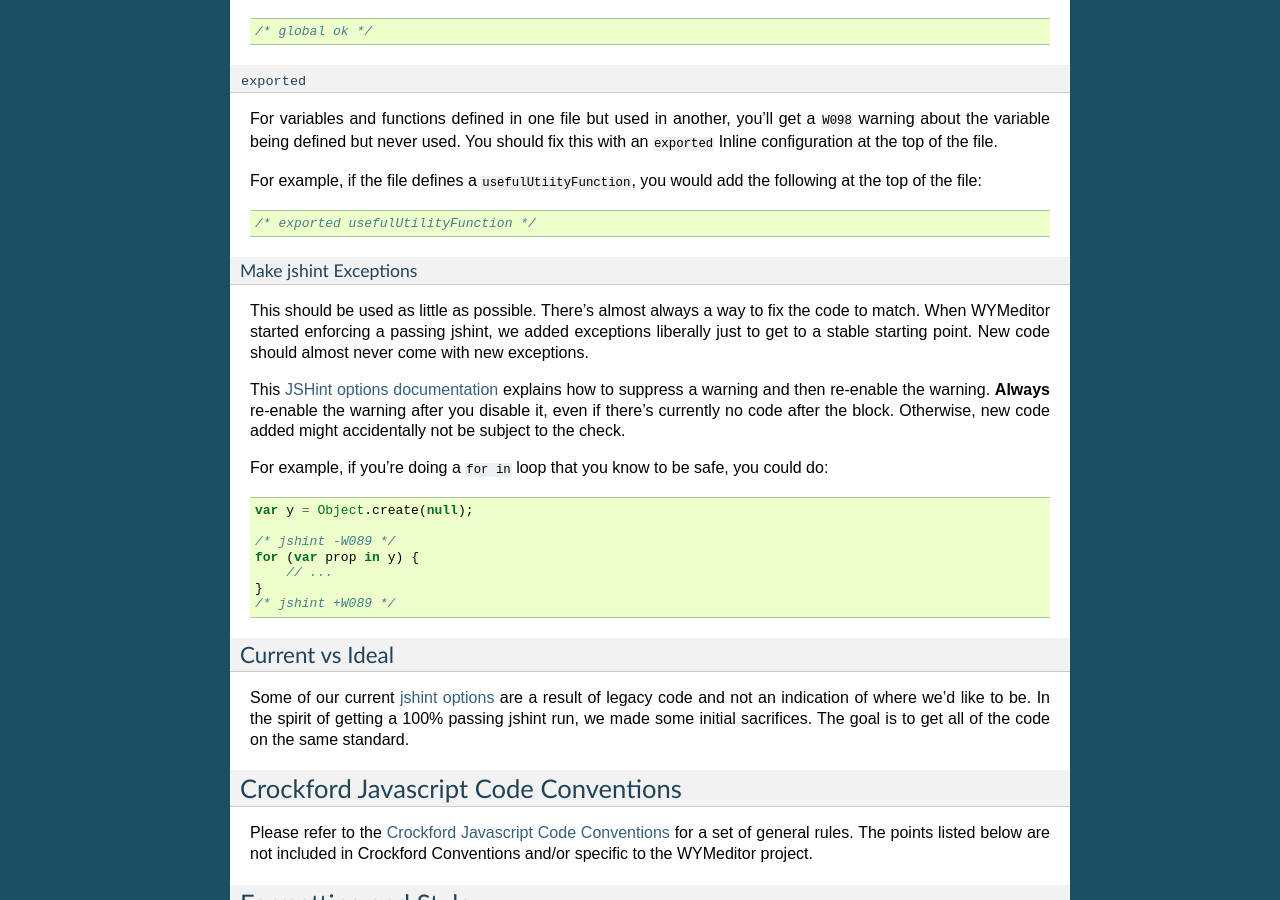
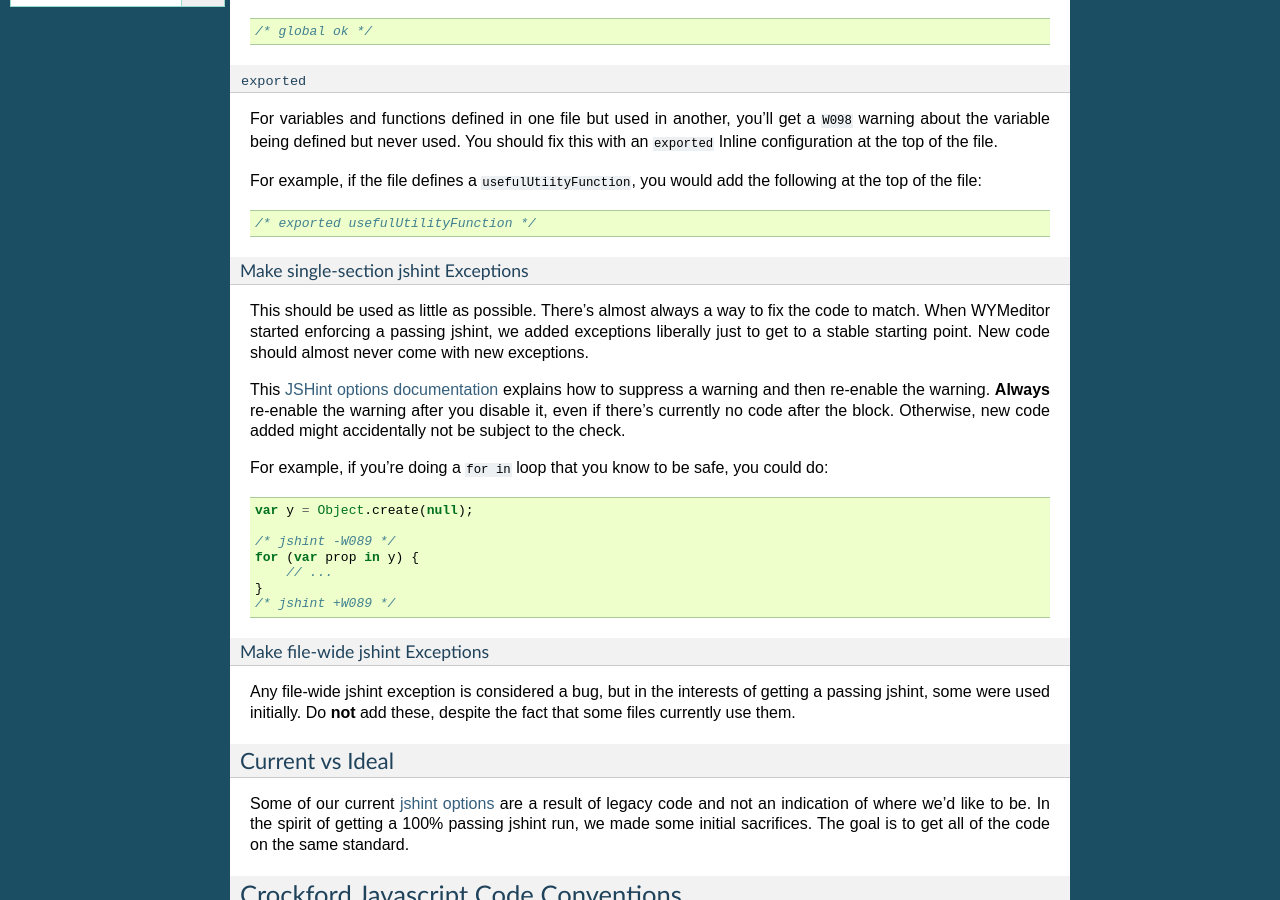
Before and after one commit to wymeditor/wymeditor, a Sphinx documentation site: the page built from docs/wymeditor_development/coding_standard.rst, in a window 1280 px wide and 900 px high, scrolled down 926 px. Built offline with Sphinx 7.4.7, drawn with Linux system fonts in a browser that asks for light colours; some of the changed text lies outside the part shown.

```diff
--- a/docs/wymeditor_development/coding_standard.rst
+++ b/docs/wymeditor_development/coding_standard.rst
@@ -99,8 +99,8 @@ at the top of the file:
 
     /* exported usefulUtilityFunction */
 
-Make jshint Exceptions
-^^^^^^^^^^^^^^^^^^^^^^
+Make single-section jshint Exceptions
+^^^^^^^^^^^^^^^^^^^^^^^^^^^^^^^^^^^^^
 
 This should be used as little as possible.
 There's almost always a way to fix the code
@@ -134,6 +134,15 @@ you could do:
         // ...
     }
     /* jshint +W089 */
+
+Make file-wide jshint Exceptions
+^^^^^^^^^^^^^^^^^^^^^^^^^^^^^^^^
+
+Any file-wide jshint exception is considered a bug,
+but in the interests of getting a passing jshint,
+some were used initially.
+Do **not** add these,
+despite the fact that some files currently use them.
 
 Current vs Ideal
 ================
```
Also changed, not shown: 3 other files.
